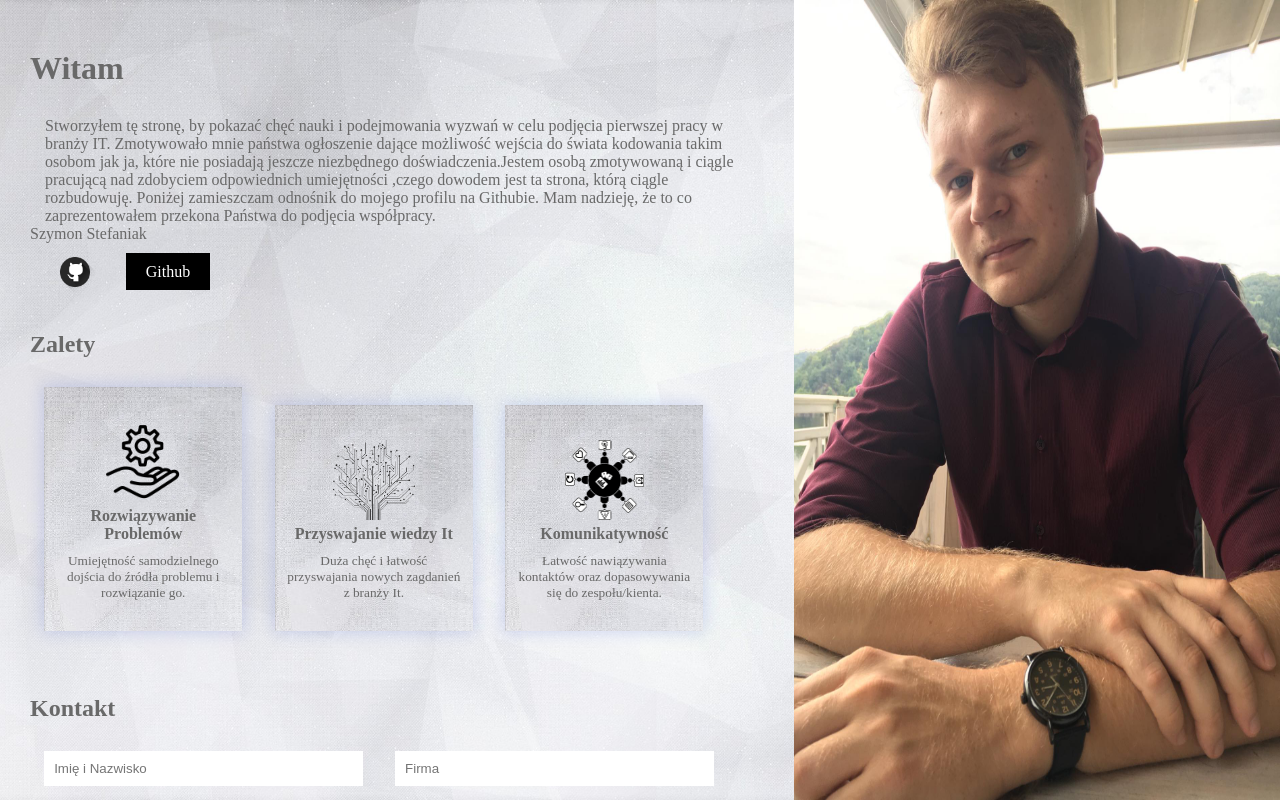
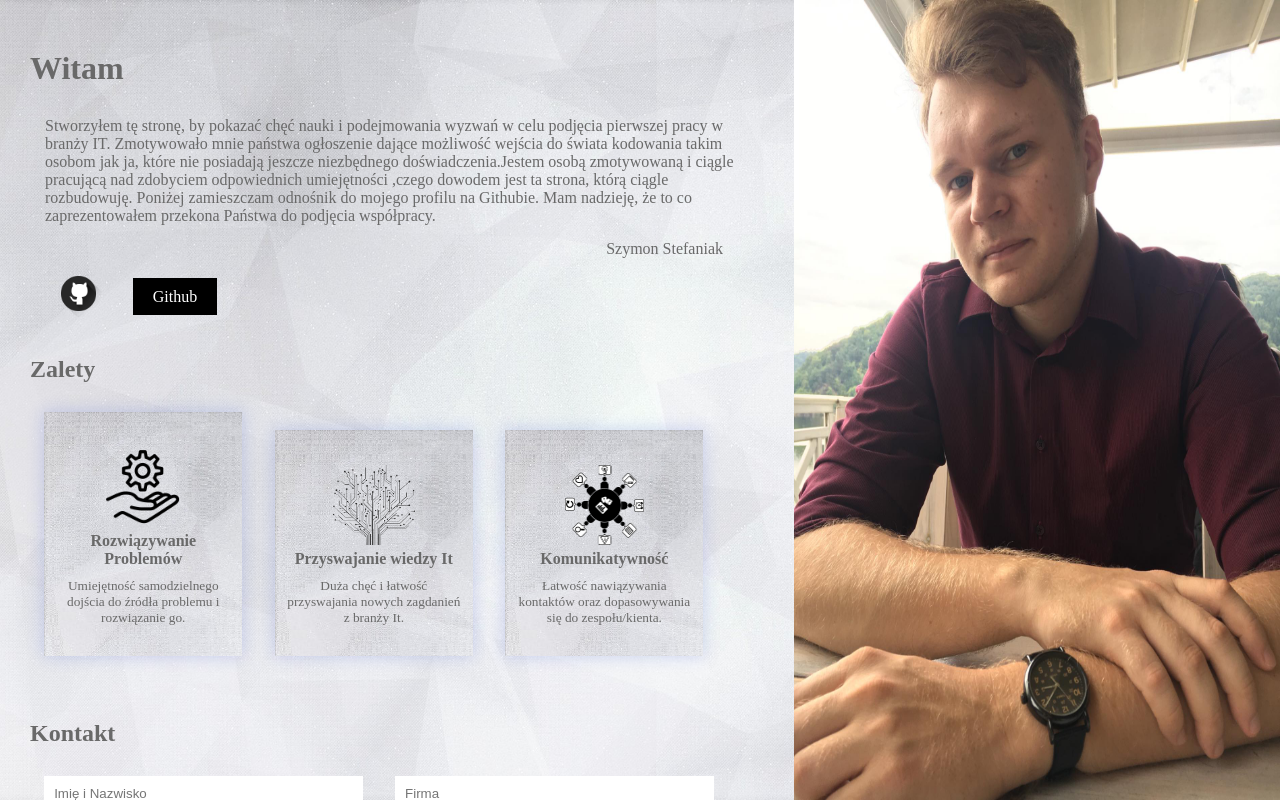
Before and after one commit to Zimi1124/CV, a plain HTML site: page index.html in a window 1280 px wide. Drawn offline with Linux system fonts and the light colour scheme.

Commit message:
Update style.css

```diff
--- a/style.css
+++ b/style.css
@@ -21,6 +21,12 @@ body
 .about
 {
     margin-left: 15px;
+}
+.signature
+{
+    float: right;
+    margin-top: 15px;
+    margin-right: 15px;
 }
 .profile-info
 {
@@ -47,12 +53,12 @@ body
 }
 .social-media img
 {
-     width: 40px;
+     width: 47px;
     margin: -15px 10px;
 }
 .social-media
 {
-    margin-top: 20px;
+    margin-top: 60px;
     margin-left: 15px;
 }
 .social-media span
```
